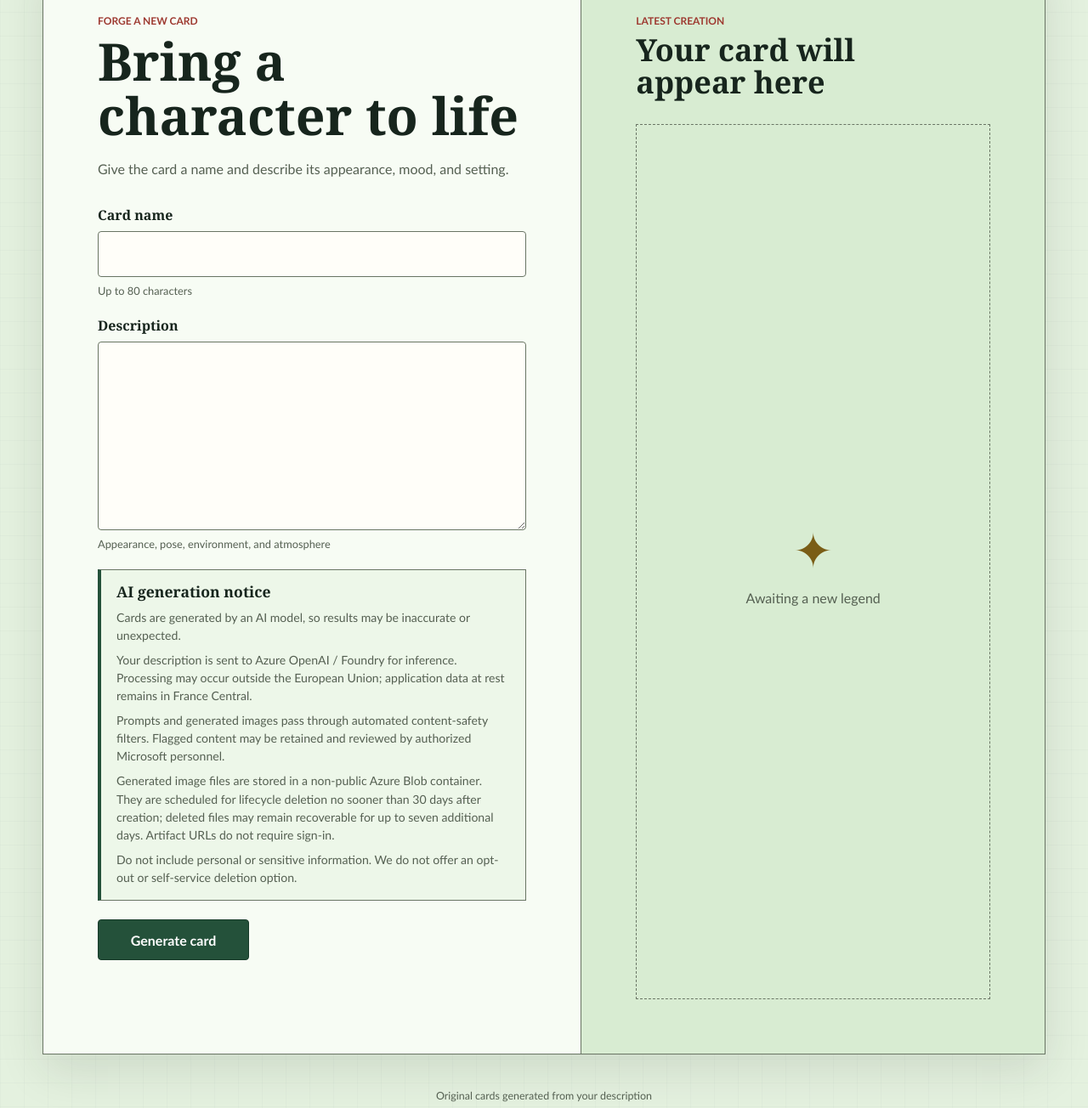
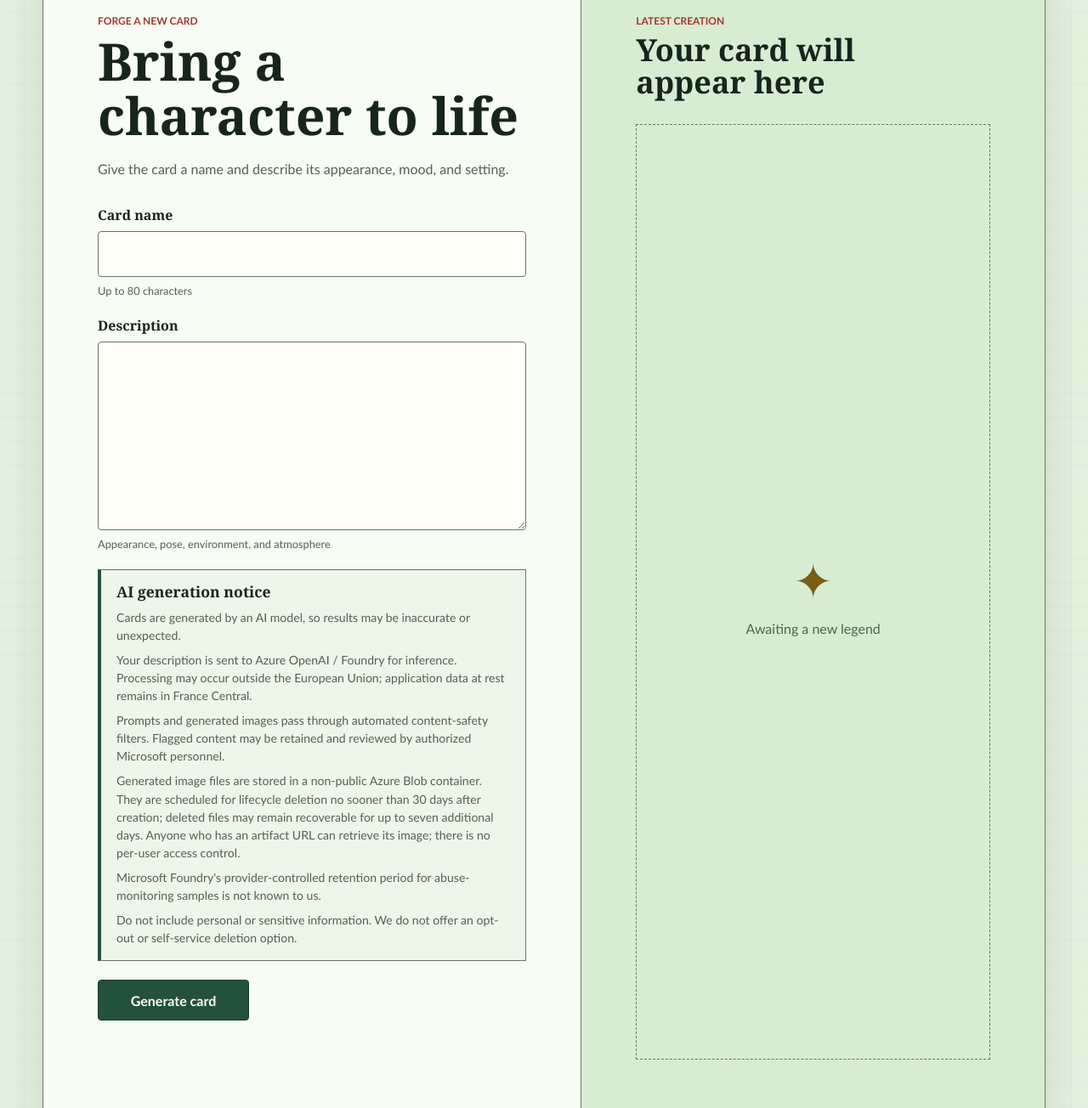
Before and after one commit to bmoussaud/squad-workshop, a Python web app: template src/fantasy_cards/templates/index.html in a window 1280 px wide. Shown: the part 154-1458 px from the top of the page at 85% size. Run offline with Jinja, Linux system fonts and the light colour scheme; the template is opened without the code that fills it, so the values that code supplies are empty.

Commit message:
fix: disclose artifact access limits (#37)
Co-authored-by: Copilot App <223556219+Copilot@users.noreply.github.com>

Copilot-Session: a6f25b22-165b-42f5-8276-b4835f42c923

```diff
--- a/src/fantasy_cards/templates/index.html
+++ b/src/fantasy_cards/templates/index.html
@@ -42,7 +42,8 @@
           <p>Cards are generated by an AI model, so results may be inaccurate or unexpected.</p>
           <p>Your description is sent to Azure OpenAI / Foundry for inference. Processing may occur outside the European Union; application data at rest remains in France Central.</p>
           <p>Prompts and generated images pass through automated content-safety filters. Flagged content may be retained and reviewed by authorized Microsoft personnel.</p>
-          <p>Generated image files are stored in a non-public Azure Blob container. They are scheduled for lifecycle deletion no sooner than 30 days after creation; deleted files may remain recoverable for up to seven additional days. Artifact URLs do not require sign-in.</p>
+          <p>Generated image files are stored in a non-public Azure Blob container. They are scheduled for lifecycle deletion no sooner than 30 days after creation; deleted files may remain recoverable for up to seven additional days. Anyone who has an artifact URL can retrieve its image; there is no per-user access control.</p>
+          <p>Microsoft Foundry's provider-controlled retention period for abuse-monitoring samples is not known to us.</p>
           <p>Do not include personal or sensitive information. We do not offer an opt-out or self-service deletion option.</p>
         </aside>
 
```
Also changed, not shown: tests/test_web_acceptance.py (+7 -1 lines), .squad/agents/trinity/history.md.
